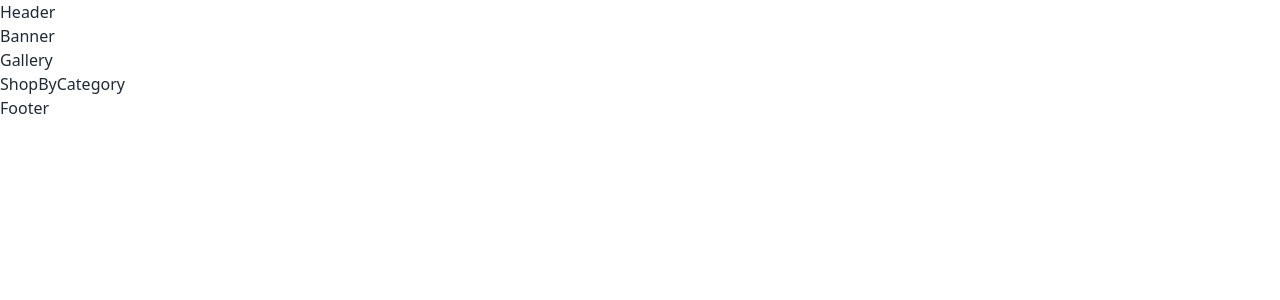
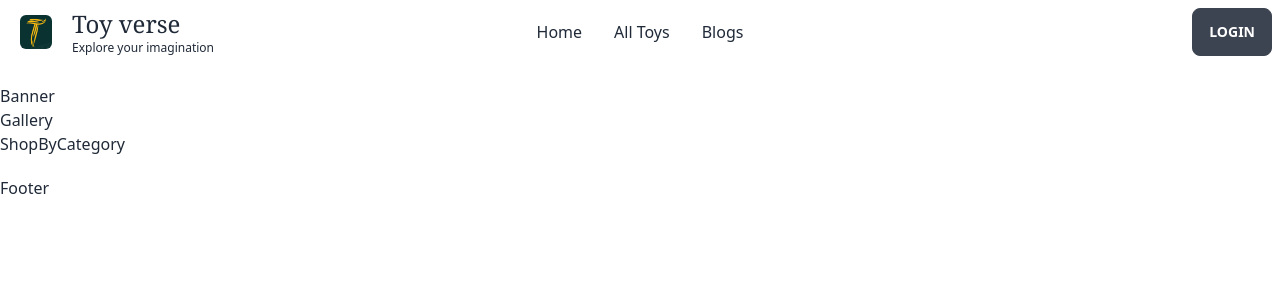
Before and after one commit to Bakhtiar2000/toyverse-client, a React (Vite) app: page / in a window 1280 px wide. Shown: the top 300 px of the page. Built offline with nearby package versions, Linux system fonts and the light colour scheme.

Commit message:
Added header

```diff
--- a/src/Pages/Home/Home/Home.jsx
+++ b/src/Pages/Home/Home/Home.jsx
@@ -5,7 +5,7 @@ import ShopByCategory from '../ShopByCategory/ShopByCategory';
 
 const Home = () => {
     return (
-        <div>
+        <div className='max-w-[1680px] mx-auto my-5'>
            <Banner></Banner>
            <Gallery></Gallery>
            <ShopByCategory></ShopByCategory>
--- a/src/Pages/Shared/Header/Header.jsx
+++ b/src/Pages/Shared/Header/Header.jsx
@@ -1,9 +1,37 @@
 import React from 'react';
+import logo from '../../../../public/assets/ToyVerse Logo.png'
+import { Link } from 'react-router-dom';
 
 const Header = () => {
     return (
-        <div>
-         Header
+        <div className="navbar bg-base-100">
+            <div className="navbar-start">
+                <div className="dropdown">
+                    <label tabIndex={0} className="btn btn-ghost lg:hidden">
+                        <svg xmlns="http://www.w3.org/2000/svg" className="h-5 w-5" fill="none" viewBox="0 0 24 24" stroke="currentColor"><path strokeLinecap="round" strokeLinejoin="round" strokeWidth="2" d="M4 6h16M4 12h8m-8 6h16" /></svg>
+                    </label>
+                    <ul tabIndex={0} className="menu menu-compact dropdown-content mt-3 p-2 shadow bg-base-100 rounded-box w-52">
+                        <li><a>Home</a></li>
+                        <li><a>All Toys</a></li>
+                        <li><a>Blogs</a></li>
+                    </ul>
+                </div>
+                <Link to='/'><img className='w-8 rounded-md ml-3' src={logo} alt="" /></Link>
+                <div className='ml-5'>
+                    <p className="normal-case text-2xl font-serif">Toy verse</p>
+                    <p className='text-xs'>Explore your imagination</p>
+                </div>
+            </div>
+            <div className="navbar-center hidden lg:flex">
+                <ul className="menu menu-horizontal px-1">
+                    <li><a>Home</a></li>
+                    <li><a>All Toys</a></li>
+                    <li><a>Blogs</a></li>
+                </ul>
+            </div>
+            <div className="navbar-end">
+                <a className="btn">Login</a>
+            </div>
         </div>
     );
 };
--- a/tailwind.config.js
+++ b/tailwind.config.js
@@ -1,11 +1,11 @@
 /** @type {import('tailwindcss').Config} */
 export default {
-  content: [],
-  theme: {
-    content: [
+  content: [
     "./index.html",
     "./src/**/*.{js,ts,jsx,tsx}",
   ],
+  theme: {
+    extend: {},
   },
   plugins: [require("daisyui")],
 }
```
Also changed, not shown: public/assets/ToyVerse Logo.png (added).
